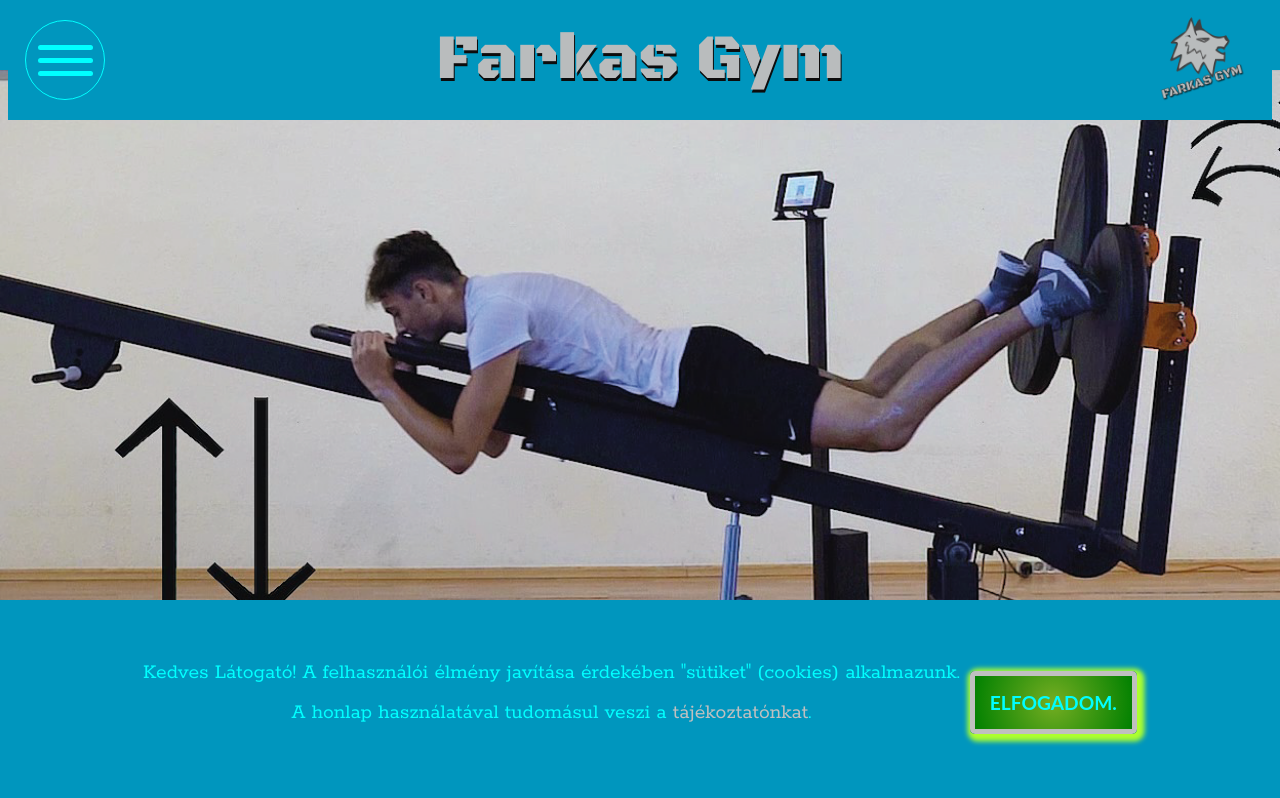
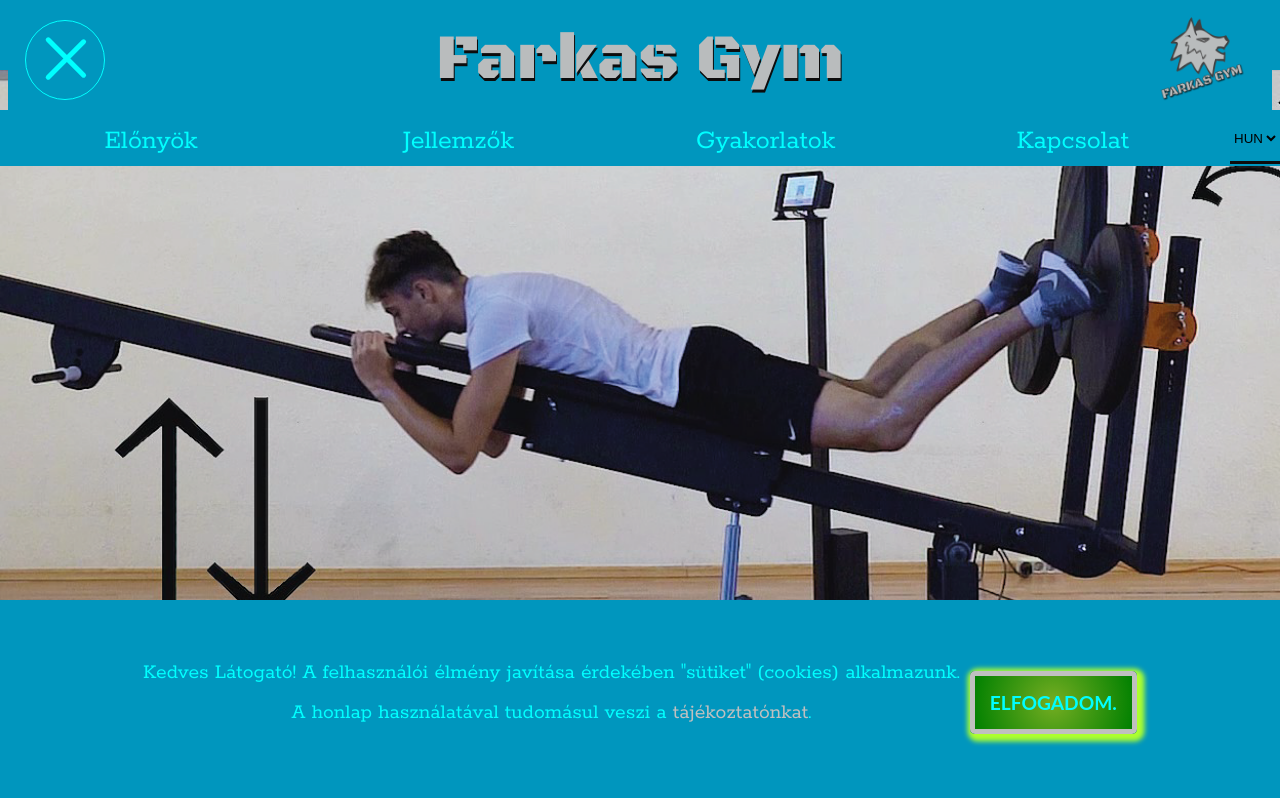
Before and after one commit to szeidl-balazs/nextgenfarmingweb, a React (Create React App) app in the folder frontend/: page / in a window 1280 px wide. Shown: the top 798 px of the page. Built offline with nearby package versions, Linux system fonts and the light colour scheme.

Commit message:
Menu icon works properly according to open/close position of the menu line.

```diff
--- a/frontend/src/components/css_files/2_2_menu_icon.css
+++ b/frontend/src/components/css_files/2_2_menu_icon.css
@@ -29,7 +29,12 @@
     transition: 0.5s linear;
 }
 
+/*Menu line closeed when page loaded*/
+
+/*
+
 /*Menu icon lines*/
+/*
 .line1, .line2, .line3 {
     position: relative;
     width: 30px;
@@ -38,6 +43,7 @@
     margin: 2px 0;
     border-radius: 5px;
 }
+*/
 
 /*the check box check squere is not visible because the checkbox functions as a button
 and input type checkbox is used to utilize the :checked selector*/
@@ -48,24 +54,89 @@ and input type checkbox is used to utilize the :checked selector*/
 
 /*Animation of menu icon lines*/
 /*First line rotates*/
+
+/*
 #menu_checkbox:checked + label .line1 {
     top: 4px;
     transform-origin: 52.5% 50%;
     transform: rotateZ(45deg);
     transition: .5s ease transform;
 }
+*/
 
 /*Second line disappear*/
+
+/*
 #menu_checkbox:checked + label .line2 {
     display: none;
 }
+*/
 
 /*Third line rotates*/
+
+/*
 #menu_checkbox:checked + label .line3 {
     bottom: 4px;
     transform-origin: 52.5% 50%;
     transform: rotateZ(-45deg);
     transition: 0.5s ease transform;
+}
+
+*/
+
+
+/*Menu line opened when page loaded*/
+
+.line1 {
+    top: 11px;
+    transform-origin: 52.5% 50%;
+    transform: rotateZ(45deg);
+    position: relative;
+    width: 30px;
+    height: 3px;
+    background-color: var(--main-light-color);
+    margin: 2px 0;
+    border-radius: 5px;
+}
+
+.line3 {
+    bottom: 15px;
+    transform-origin: 52.5% 50%;
+    transform: rotateZ(-45deg);
+    position: relative;
+    width: 30px;
+    height: 3px;
+    background-color: var(--main-light-color);
+    margin: 2px 0;
+    border-radius: 5px;
+}
+
+#menu_checkbox:checked + label .line1 {
+    width: 45px;
+    height: 5px;
+    margin: 9px 0;
+    transform: rotateZ(180deg);
+    top: 5px;
+}
+
+#menu_checkbox:checked + label .line2 {
+    position: relative;
+    width: 45px;
+    height: 5px;
+    background-color: var(--main-light-color);
+    margin: 5px 0;
+    border-radius: 5px;
+}
+
+#menu_checkbox:checked + label .line3 {
+    position: relative;
+    width: 45px;
+    height: 5px;
+    margin: 9px 0;
+    transform: rotateZ(-180deg);
+    top: -5px;
+    left: 3.5px;
+
 }
 
 /*menu icon hover*/
--- a/frontend/src/components/structure_components/2_Navigation_eng.jsx
+++ b/frontend/src/components/structure_components/2_Navigation_eng.jsx
@@ -3,7 +3,7 @@ import { useSpring, animated } from "react-spring";
 
 const NavigationEng = (props) => {
 
-    const [show, setShow] = useState(false);
+    const [show, setShow] = useState(true);
 
     const menuToggle = (e) => {
         setShow(!show);
--- a/frontend/src/components/structure_components/2_Navigation_hun.jsx
+++ b/frontend/src/components/structure_components/2_Navigation_hun.jsx
@@ -3,7 +3,7 @@ import { useSpring, animated } from "react-spring";
 
 const NavigationHun = (props) => {
 
-    const [show, setShow] = useState(false);
+    const [show, setShow] = useState(true);
 
     const menuToggle = (e) => {
         setShow(!show);
```
